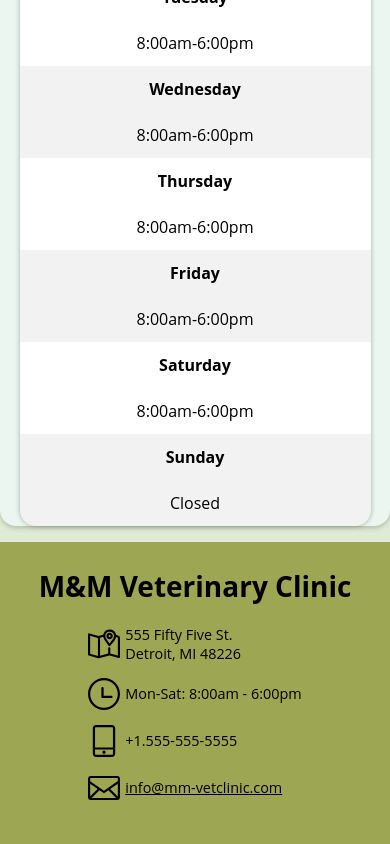
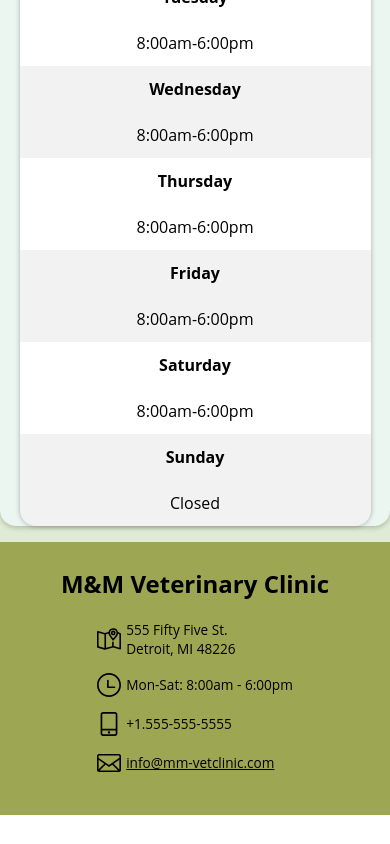
Before and after one commit to kirkwood616/mm-vet-app-frontend, a React (Create React App) app: page /about-us in a window 390 px wide. Shown: the part 4564-5408 px from the top of the page. After the commit the page ends 5379 px from the top, so only its background shows below. Built offline with nearby package versions, Linux system fonts and the light colour scheme.

Commit message:
Mobile media query adjustments

```diff
--- a/src/components/Footer.css
+++ b/src/components/Footer.css
@@ -28,7 +28,7 @@
   height: 2rem;
 }
 
-.Footer h3 {
+.Footer > h3 {
   font-size: 2rem;
   text-align: center;
   margin-bottom: 1.25rem;
@@ -62,11 +62,15 @@
 }
 
 @media only screen and (max-width: 480px) {
-  .Footer h3 {
-    font-size: 1.75rem;
+  .Footer > h3 {
+    font-size: 1.5rem;
   }
 
   .Footer .info {
-    font-size: 0.9rem;
+    font-size: 0.85rem;
+  }
+
+  .Footer .icon {
+    height: 1.5rem;
   }
 }
```
